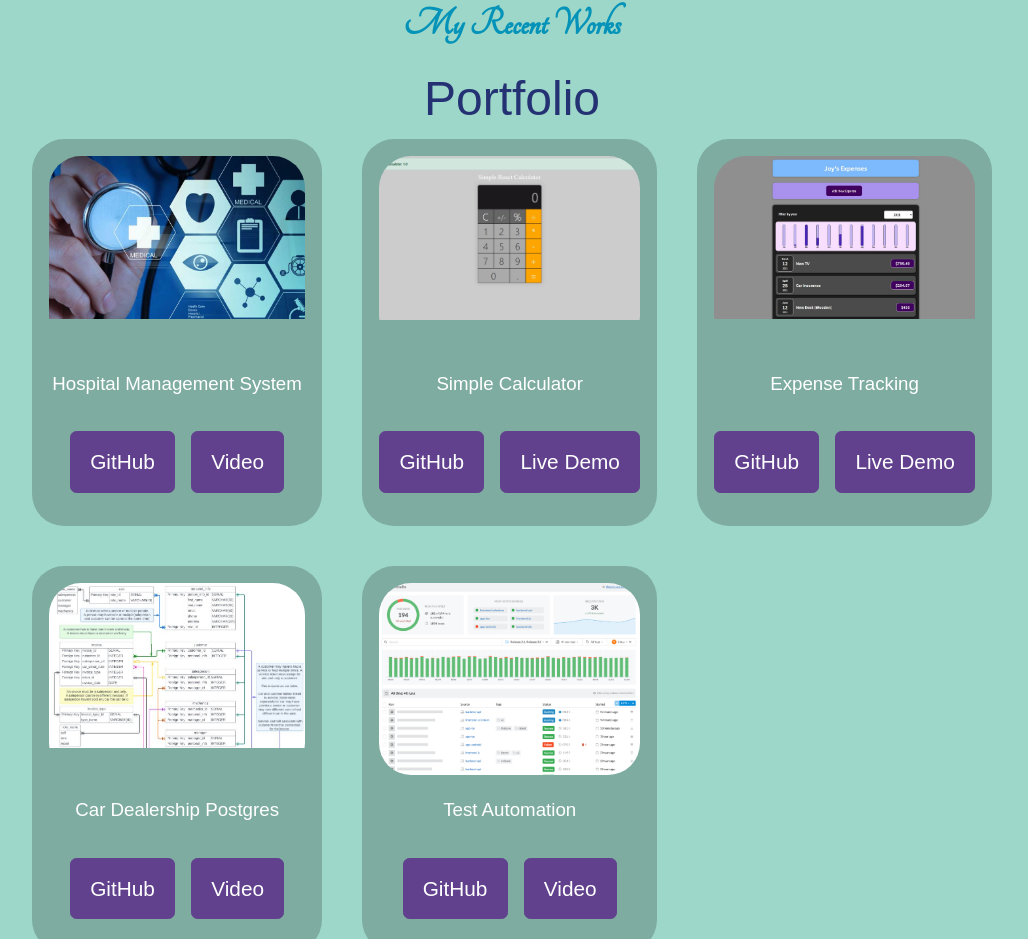
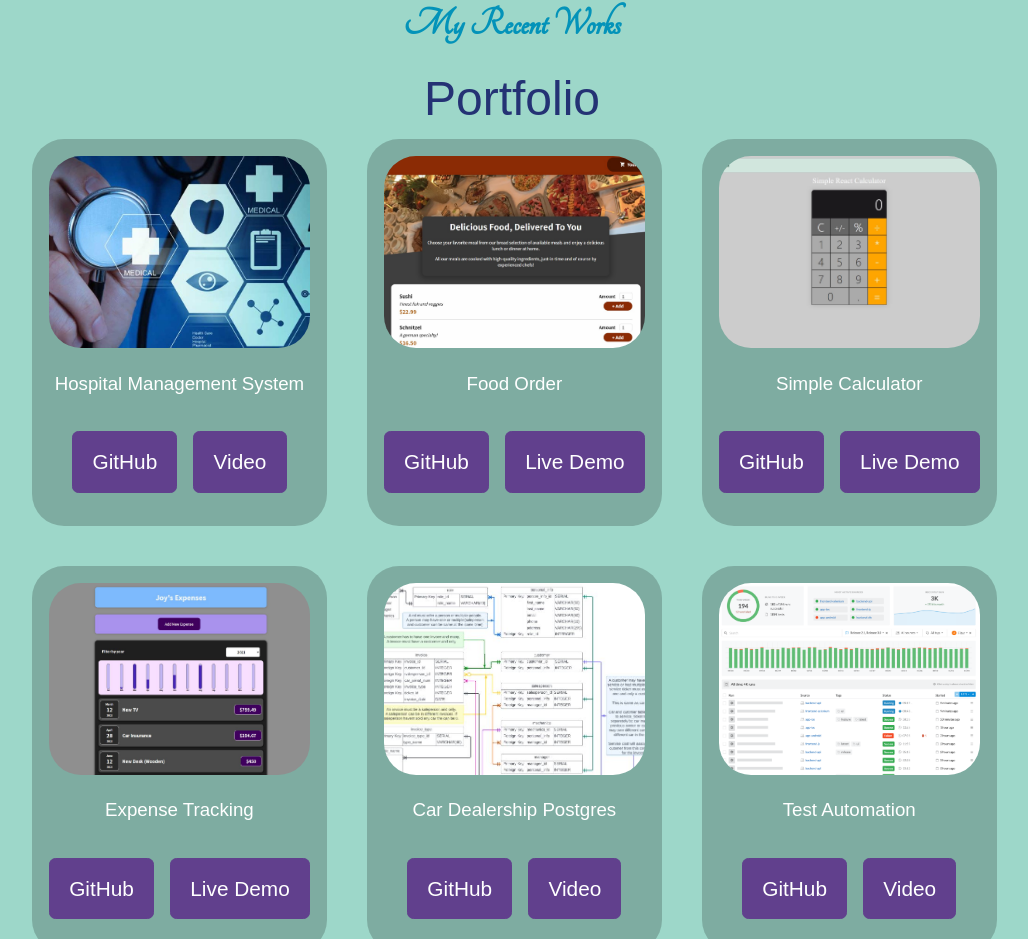
Before and after one commit to timurmalkoc/MyPortfolio, a React (Create React App) app: page / in a window 1280 px wide. Shown: the part 2999-3938 px from the top of the page, without its empty margins (128-1156 px from the left). Built offline with nearby package versions, Linux system fonts and the light colour scheme; a web font is replaced by a local one.

Commit message:
food order project update

```diff
--- a/src/components/portfolio/Portfolio.jsx
+++ b/src/components/portfolio/Portfolio.jsx
@@ -1,20 +1,29 @@
-import React from 'react'
-import './portfolio.css'
-import Test from '../../media/test.png'
-import CarDealer from '../../media/car_dealership.jpg'
-import HMS from '../../media/hms.jpg'
-import Calculator from '../../media/calculator.jpg'
-import Expense from '../../media/expense_tracking.jpg'
-import { useInView } from 'react-intersection-observer'
+import React from 'react';
+import './portfolio.css';
+import Test from '../../media/test.png';
+import CarDealer from '../../media/car_dealership.jpg';
+import HMS from '../../media/hms.jpg';
+import Calculator from '../../media/calculator.jpg';
+import Expense from '../../media/expense_tracking.jpg';
+import FoodOrder from '../../media/foodorder.jpg';
+import { useInView } from 'react-intersection-observer';
 
 const data = [
   {
-    id:5,
+    id:6,
     img: HMS,
     title: "Hospital Management System",
     github: "https://github.com/timurmalkoc/Hospital_Management_System",
     demo: "",
     video: "https://www.linkedin.com/feed/update/urn:li:activity:6980029663884558336/"
+  },
+  {
+    id:5,
+    img: FoodOrder,
+    title: "Food Order",
+    github: "https://github.com/timurmalkoc/Food-Order",
+    demo: "https://timurmalkoc.github.io/Food-Order/",
+    video: ""
   },
   {
     id:4,
--- a/src/components/portfolio/portfolio.css
+++ b/src/components/portfolio/portfolio.css
@@ -58,6 +58,10 @@
     border-radius: 2rem;
     overflow: hidden;
     height: 12rem;
+}
+
+.portfolio__item-image > img{
+    height: 100%;
 }
 
 .bttn{
```
Also changed, not shown: src/media/foodorder.jpg (added).
